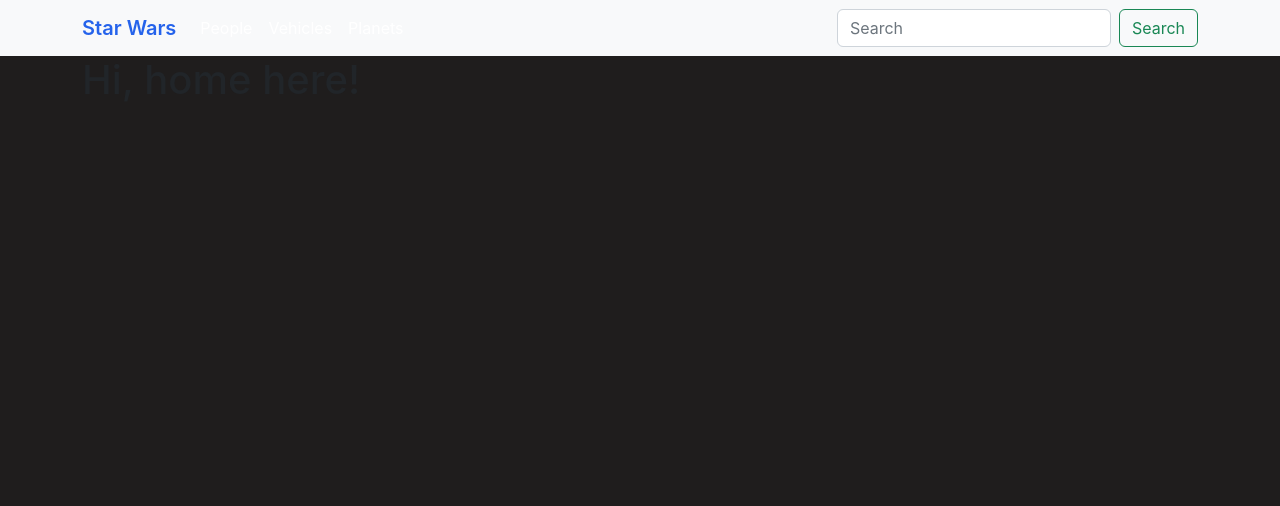
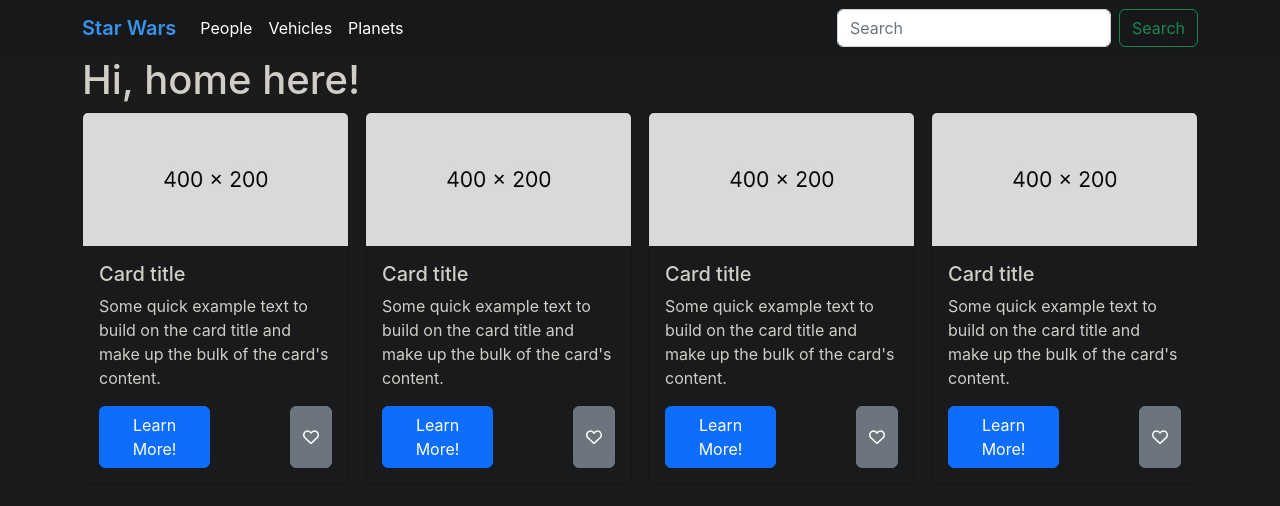
Before and after one commit to AlejandroGonzalezG/blog-star-wars, a React (Create React App) app: page / in a window 1280 px wide. Shown: the top 506 px of the page. Built offline with nearby package versions, Linux system fonts and the light colour scheme; no server answers.

Commit message:
Add Card Component and Styling

```diff
--- /dev/null
+++ b/src/Components/Card.jsx
@@ -0,0 +1,41 @@
+import { useState } from 'react';
+import { Link } from 'react-router-dom';
+import image from '../img/demo.jpg';
+
+const Card = () => {
+  const [isActive, setIsActive] = useState(false);
+
+  const handleClick = () => {
+    setIsActive(!isActive);
+  };
+
+  return (
+    <>
+      <div className="card" style={{ width: '18rem' }}>
+        <img src={image} className="card-img-top" alt="..." />
+        <div className="card-body">
+          <h5 className="card-title">Card title</h5>
+          <p className="card-text">
+            Some quick example text to build on the card title and make up the
+            bulk of the card's content.
+          </p>
+          <div className="btns-container d-flex">
+            <Link to="/category/people" className="btn btn-primary">
+              Learn More!
+            </Link>
+            {isActive ? (
+              <button className="btn btn-secondary" onClick={handleClick}>
+                <i className="fa-solid fa-heart"></i>
+              </button>
+            ) : (
+              <button className="btn btn-secondary" onClick={handleClick}>
+                <i className="fa-regular fa-heart"></i>
+              </button>
+            )}
+          </div>
+        </div>
+      </div>
+    </>
+  );
+};
+export default Card;
--- a/src/Components/Navbar.jsx
+++ b/src/Components/Navbar.jsx
@@ -3,7 +3,7 @@ import '../Styles/Navbar.css';
 
 const Navbar = () => {
   return (
-    <nav className="navbar navbar-expand-lg bg-light">
+    <nav className="navbar navbar-expand-lg">
       <div className="container">
         <NavLink
           className={({ isActive }) =>
--- a/src/Styles/Navbar.css
+++ b/src/Styles/Navbar.css
@@ -1,8 +1,12 @@
+.navbar {
+  background-color: #171819;
+}
+
 a {
   color: white !important;
 }
 
 .active {
-  color: #2563eb !important;
+  color: #3993ec !important;
   font-weight: 600 !important;
 }
--- a/src/Styles/index.css
+++ b/src/Styles/index.css
@@ -11,10 +11,33 @@ body {
     sans-serif;
   -webkit-font-smoothing: antialiased;
   -moz-osx-font-smoothing: grayscale;
-  background-color: #1f1d1d;
+  background-color: #1b1b1b;
+  color: #d1cdc7;
 }
 
 code {
   font-family: source-code-pro, Menlo, Monaco, Consolas, 'Courier New',
     monospace;
 }
+
+.card {
+  background-color: #181a1b;
+}
+
+.card:not(:last-child) {
+  margin-right: 1rem;
+}
+
+.btn-primary {
+  margin-right: 5rem;
+}
+
+.btn-secondary:hover,
+.fa-heart:hover {
+  color: #6c757d;
+  background-color: white;
+}
+
+.btn-secondary:hover {
+  border: 1px solid white;
+}
--- a/src/Views/Home.jsx
+++ b/src/Views/Home.jsx
@@ -1,7 +1,15 @@
+import Card from '../Components/Card';
+
 const Home = () => {
   return (
     <>
       <h1>Hi, home here!</h1>
+      <div className="d-flex">
+        <Card />
+        <Card />
+        <Card />
+        <Card />
+      </div>
     </>
   );
 };
```
Also changed, not shown: src/img/demo.jpg (added).
